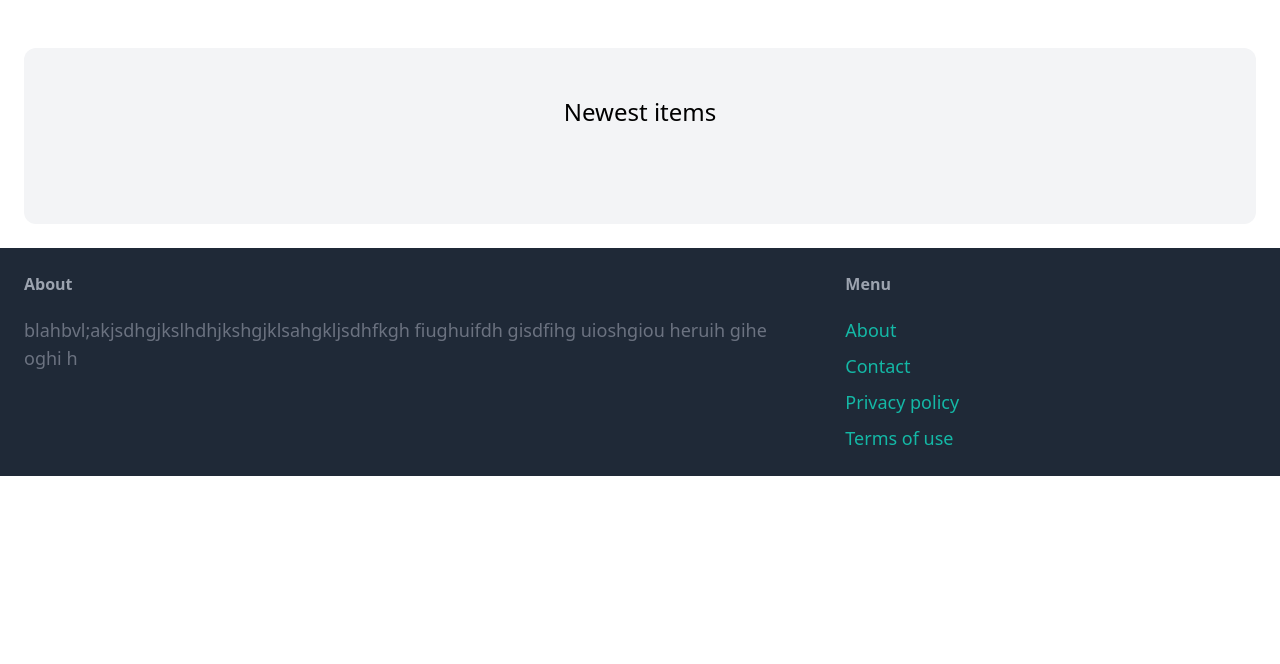
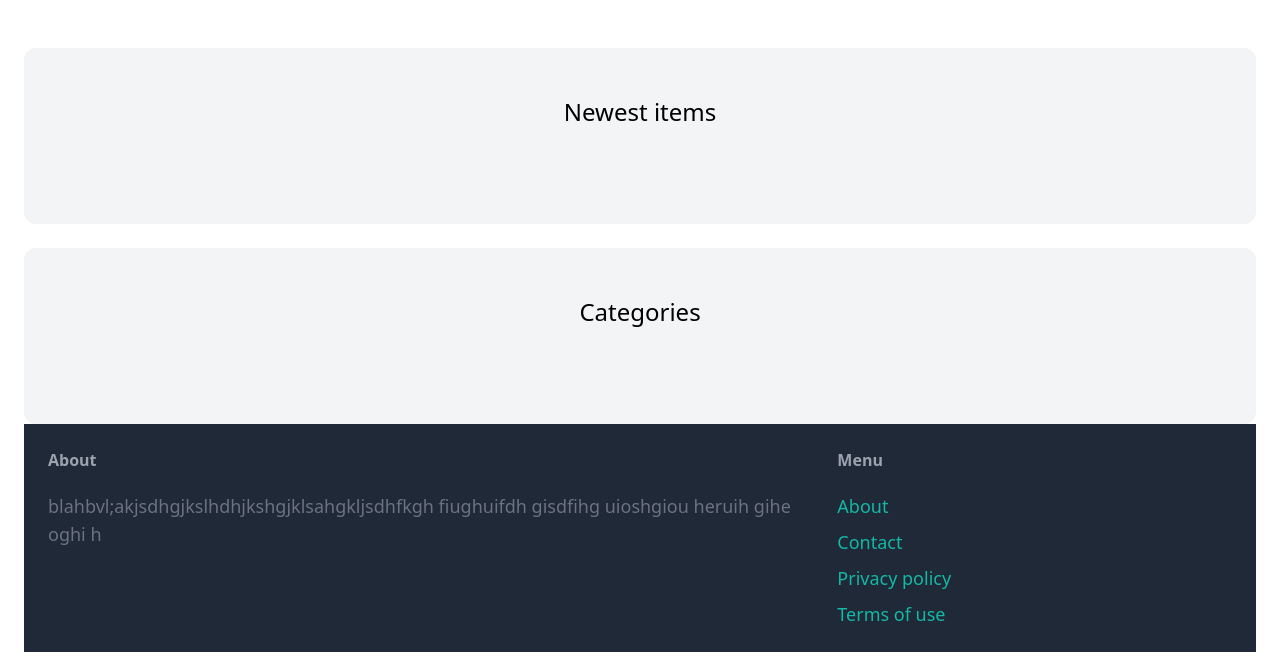
Before and after one commit to halva2251/python_django, a Django app: page / in a window 1280 px wide. Shown: the part 77-741 px from the top of the page. Run offline with Django 4.2, Linux system fonts and the light colour scheme; data that the repository does not hold is empty; some libraries are stand-ins or nearby versions.

Commit message:
added categories list on index page

```diff
--- a/django_project/core/templates/core/index.html
+++ b/django_project/core/templates/core/index.html
@@ -23,4 +23,21 @@
             {% endfor %}
         </div>
     </div>
+
+    <div class="mt-6 px-6 py-12 bg-gray-100 rounded-xl">
+        <h2 class="mb-12 text-2xl text-center">Categories</h2>
+
+        <div class="grid grid-cols-3 gap-3">
+            {% for category in categories %}
+                <div>
+                    <a href="#">
+                        <div class="p-6 bg-white rounded-b-xl">
+                            <h2 class="text-2xl">{{ category.name }}</h2>
+                            <p class="text-gray-500">{{ category.items.count }} items</p>
+                        </div>
+                    </a>
+                </div>
+
+            {% endfor %}
+        </div>
 {% endblock %}
```
